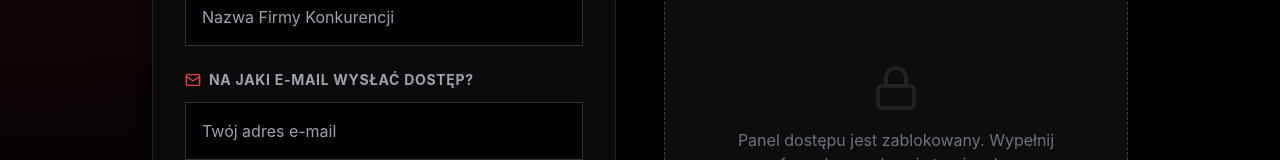
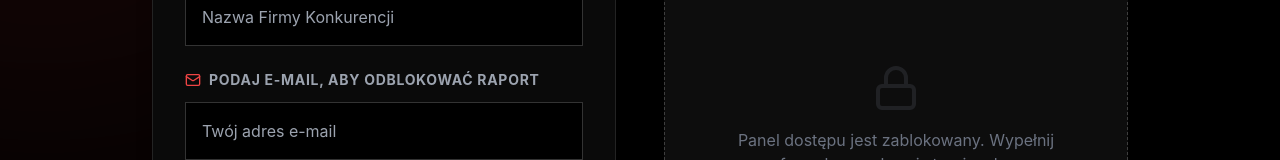
Before and after one commit to michalfbi/visilogo, a React (Create React App) app in the folder frontend/: page /szpieg-reklam in a window 1280 px wide. Shown: the part 563-723 px from the top of the page. Built offline with nearby package versions, Linux system fonts and the light colour scheme; the HTML template or start-up script is replaced by a standard one.

Commit message:
fix: poprawa tekstow w formularzu Szpiega Reklam aby lepiej komunikowac odblokowanie

```diff
--- a/frontend/src/components/AdsSpy.jsx
+++ b/frontend/src/components/AdsSpy.jsx
@@ -36,7 +36,6 @@ const AdsSpy = () => {
 
         setProgress(currentProgress);
 
-        // Zmiana tekstu zależnie od postępu
         const newStepIndex = Math.min(Math.floor((currentProgress / 100) * scanSteps.length), scanSteps.length - 1);
         if (newStepIndex !== stepIndex) {
           stepIndex = newStepIndex;
@@ -59,7 +58,7 @@ const AdsSpy = () => {
     const link = `https://www.facebook.com/ads/library/?active_status=all&ad_type=all&country=PL&q=${query}&search_type=keyword_unordered&media_type=all`;
     setSpyLink(link);
 
-    // CICHY ZAPIS LEADA - Teraz zbieramy MAIL i NAZWĘ KONKURENTA!
+    // CICHY ZAPIS LEADA
     fetch(WEBHOOK_URL, {
       method: 'POST',
       headers: { 'Content-Type': 'application/json' },
@@ -134,7 +133,7 @@ const AdsSpy = () => {
                     </div>
 
                     <div className="mb-8">
-                      <label className="flex items-center gap-2 text-sm font-bold text-gray-400 uppercase tracking-wider mb-3"><Mail size={16} className="text-red-500"/> Na jaki e-mail wysłać dostęp?</label>
+                      <label className="flex items-center gap-2 text-sm font-bold text-gray-400 uppercase tracking-wider mb-3"><Mail size={16} className="text-red-500"/> Podaj e-mail, aby odblokować raport</label>
                       <input
                         type="email"
                         placeholder="Twój adres e-mail"
@@ -190,7 +189,7 @@ const AdsSpy = () => {
                       <Target size={32} />
                     </div>
                     <h3 className="text-2xl font-bold text-white mb-2">Cel namierzony</h3>
-                    <p className="text-gray-400 text-sm mb-6">Raport został odblokowany pomyślnie. Instrukcje wysłaliśmy również na podany adres e-mail.</p>
+                    <p className="text-gray-400 text-sm mb-6">Raport został odblokowany pomyślnie. Możesz teraz bezpiecznie przejrzeć aktywne reklamy konkurencji.</p>
                     <button
                       onClick={() => { setStatus('idle'); setCompetitor(''); setEmail(''); }}
                       className="text-red-500 hover:text-white text-sm font-bold uppercase tracking-widest transition-colors"
```
